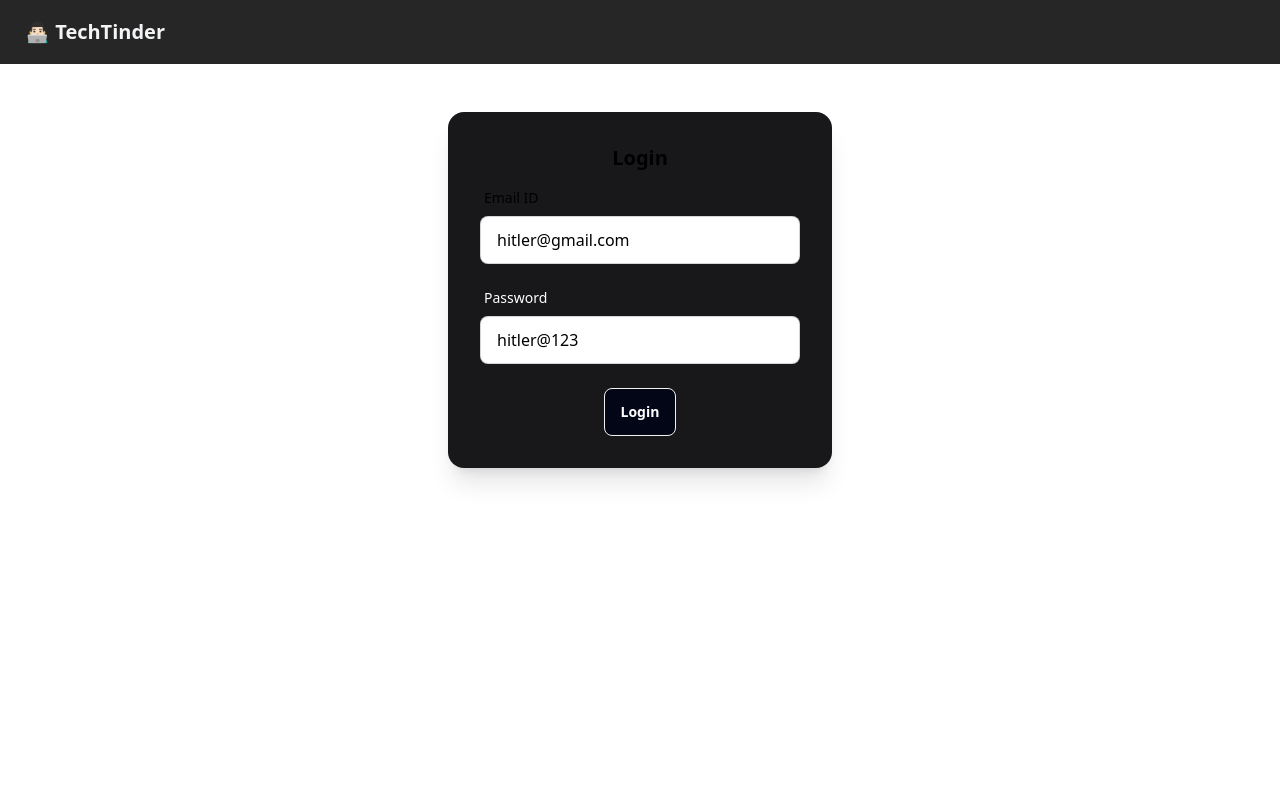
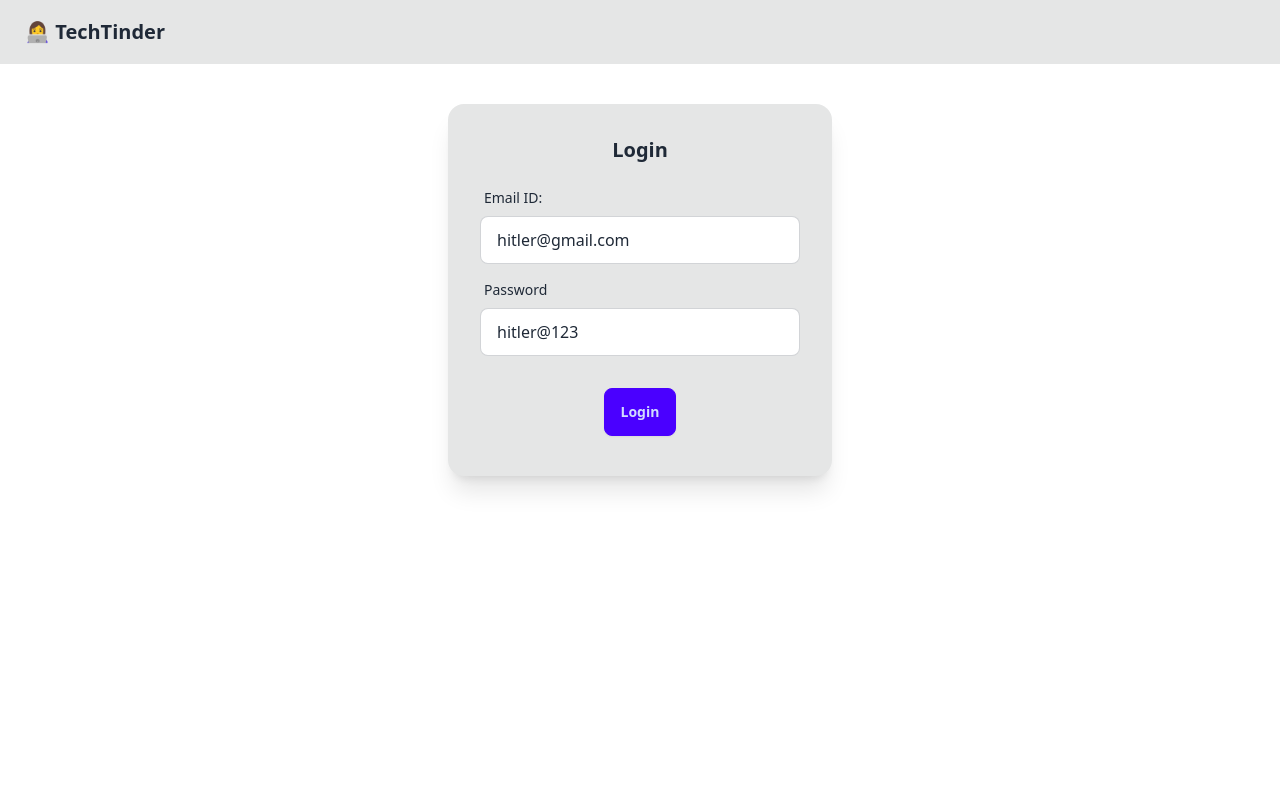
Before and after one commit to ParmS-Musale/TechTinder-UI, a React (Vite) app: page /login in a window 1280 px wide. Shown: the top 800 px of the page. Built offline with nearby package versions, Linux system fonts and the light colour scheme; no server answers.

Commit message:
Refactor component structure: move components to a dedicated directory, enhance user authentication flow, and improve error handling in Login component

```diff
--- a/src/components/Body.jsx
+++ b/src/components/Body.jsx
@@ -1,16 +1,42 @@
-import React from "react";
-import { Outlet } from "react-router-dom";
-import Navbar from "./Navbar";
+import { Outlet, useNavigate } from "react-router-dom";
+import NavBar from "./NavBar";
 import Footer from "./Footer";
+import axios from "axios";
+import { BASE_URL } from "../utils/constants";
+import { useDispatch, useSelector } from "react-redux";
+import { addUser } from "../utils/userSlice";
+import { useEffect } from "react";
 
 const Body = () => {
+  const dispatch = useDispatch();
+  const navigate = useNavigate();
+  const userData = useSelector((store) => store.user);
+
+  const fetchUser = async () => {
+    if (userData) return;
+    try {
+      const res = await axios.get(BASE_URL + "/profile/view", {
+        withCredentials: true,
+      });
+      dispatch(addUser(res.data));
+    } catch (err) {
+      if (err.status === 401) {
+        navigate("/login");
+      }
+      console.error(err);
+    }
+  };
+
+  useEffect(() => {
+    fetchUser();
+  }, []);
+
   return (
     <div>
-      <Navbar />
+      <NavBar />
       <Outlet />
-      <Footer/>
+      <Footer />
     </div>
   );
 };
-
 export default Body;
--- a/src/components/Login.jsx
+++ b/src/components/Login.jsx
@@ -1,13 +1,15 @@
-import React, { useState } from "react";
+import { useState } from "react";
 import axios from "axios";
-import { addUser } from "./utils/userSlice";
+import { useDispatch } from "react-redux";
+import { addUser } from "../utils/userSlice";
 import { useNavigate } from "react-router-dom";
-import { useDispatch } from "react-redux";
-import { BASE_URL } from "./utils/constants";
+import { BASE_URL } from "../utils/constants";
 
 const Login = () => {
   const [emailId, setEmailId] = useState("hitler@gmail.com");
   const [password, setPassword] = useState("hitler@123");
+  const [error, setError] = useState("");
+
   const dispatch = useDispatch();
   const navigate = useNavigate();
 
@@ -15,58 +17,57 @@ const Login = () => {
     try {
       const res = await axios.post(
         BASE_URL + "/login",
-        { emailId, password },
+        {
+          emailId,
+          password,
+        },
         { withCredentials: true }
       );
-      console.log(res.data);
       dispatch(addUser(res.data));
-      return navigate("/")
-
+      return navigate("/");
     } catch (err) {
-      console.error(err);
+      setError(err?.response?.data || "Something went wrong");
     }
   };
 
   return (
-    <div className="flex justify-center my-12 ">
-      <div className="card bg-zinc-900 text-black w-96 shadow-xl ">
-        <div className="card-body ">
+    <div className="flex justify-center my-10">
+      <div className="card bg-base-300 w-96 shadow-xl">
+        <div className="card-body">
           <h2 className="card-title justify-center">Login</h2>
           <div>
-            <label className="form-control w-full max-w-xs">
+            <label className="form-control w-full max-w-xs my-2">
               <div className="label">
-                <span className="label-text text-black">Email ID</span>
+                <span className="label-text">Email ID:</span>
               </div>
               <input
-                type="email"
-                placeholder=""
+                type="text"
+                value={emailId}
                 className="input input-bordered w-full max-w-xs"
-                value={emailId}
                 onChange={(e) => setEmailId(e.target.value)}
               />
-              <div className="label"></div>
             </label>
-            <label className="form-control w-full max-w-xs">
+            <label className="form-control w-full max-w-xs my-2">
               <div className="label">
-                <span className="label-text text-white">Password</span>
+                <span className="label-text">Password</span>
               </div>
               <input
-                type="email"
-                placeholder=""
+                type="text"
+                value={password}
                 className="input input-bordered w-full max-w-xs"
-                value={password}
                 onChange={(e) => setPassword(e.target.value)}
               />
-              <div className="label"></div>
             </label>
           </div>
-          <div className="card-actions justify-center">
-            <button className="btn bg-slate-950 text-white " onClick={handleLogin}>Login</button>
+          <p className="text-red-600">{error}</p>
+          <div className="card-actions justify-center m-2">
+            <button className="btn btn-primary" onClick={handleLogin}>
+              Login
+            </button>
           </div>
         </div>
       </div>
     </div>
   );
 };
-
 export default Login;
--- a/src/components/Navbar.jsx
+++ b/src/components/Navbar.jsx
@@ -1,19 +1,34 @@
-import React from "react";
-import { useSelector } from "react-redux";
+import { useDispatch, useSelector } from "react-redux";
+import { Link, useNavigate } from "react-router-dom";
+import { removeUser } from "../utils/userSlice";
+import axios from "axios";
+import { BASE_URL } from "../utils/constants";
 
-const Navbar = () => {
+const NavBar = () => {
   const user = useSelector((store) => store.user);
-  console.log(user);
+  const dispatch = useDispatch();
+  const navigate = useNavigate();
+
+  const handleLogout = async () => {
+    try {
+      await axios.post(BASE_URL + "/logout", { withCredentials: true });
+      dispatch(removeUser(null));
+      navigate("/login");
+    } catch (err) {
+      console.log(err);
+    }
+  }
   return (
-    <div>
-      <div className="navbar bg-neutral-800">
+    <div className="navbar bg-base-300">
       <div className="flex-1">
-          <a className="btn btn-ghost text-gray-100 text-xl"> 👨🏻‍💻 TechTinder</a>
+        <Link to="/" className="btn btn-ghost text-xl">
+          👩‍💻 TechTinder
+        </Link>
       </div>
       {user && (
         <div className="flex-none gap-2">
           <div className="form-control">Welcome, {user.firstName}</div>
-            <div className="dropdown dropdown-end mx-5">
+          <div className="dropdown dropdown-end mx-5 flex">
             <div
               tabIndex={0}
               role="button"
@@ -28,24 +43,22 @@ const Navbar = () => {
               className="menu menu-sm dropdown-content bg-base-100 rounded-box z-[1] mt-3 w-52 p-2 shadow"
             >
               <li>
-                  <a className="justify-between">
+                <Link to="/profile" className="justify-between">
                   Profile
                   <span className="badge">New</span>
-                  </a>
+                </Link>
               </li>
               <li>
                 <a>Settings</a>
               </li>
               <li>
-                  <a>Logout</a>
+                <a onClick={handleLogout}>Logout</a>
               </li>
             </ul>
           </div>
         </div>
       )}
     </div>
-    </div>
   );
 };
-
-export default Navbar;
+export default NavBar;
```
Also changed, not shown: src/App.jsx (+5 -6 lines). Lines whose indentation alone changed are shown as unchanged.
